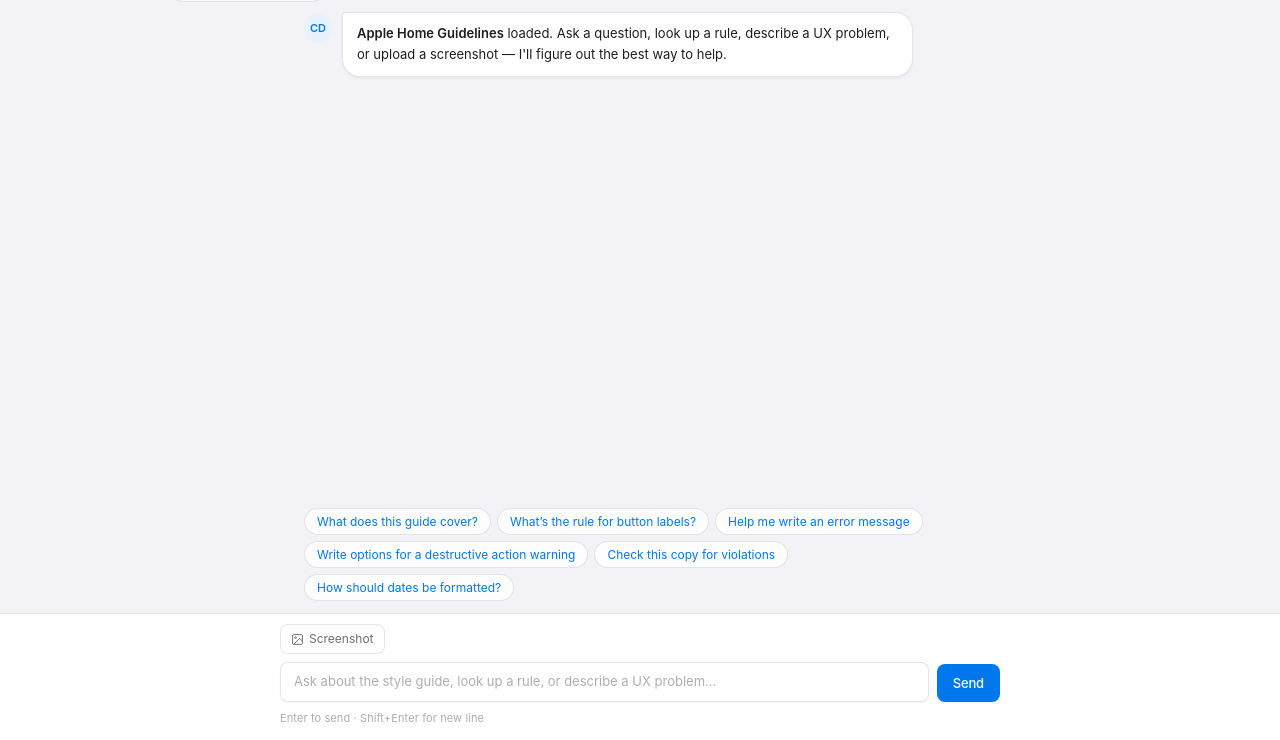
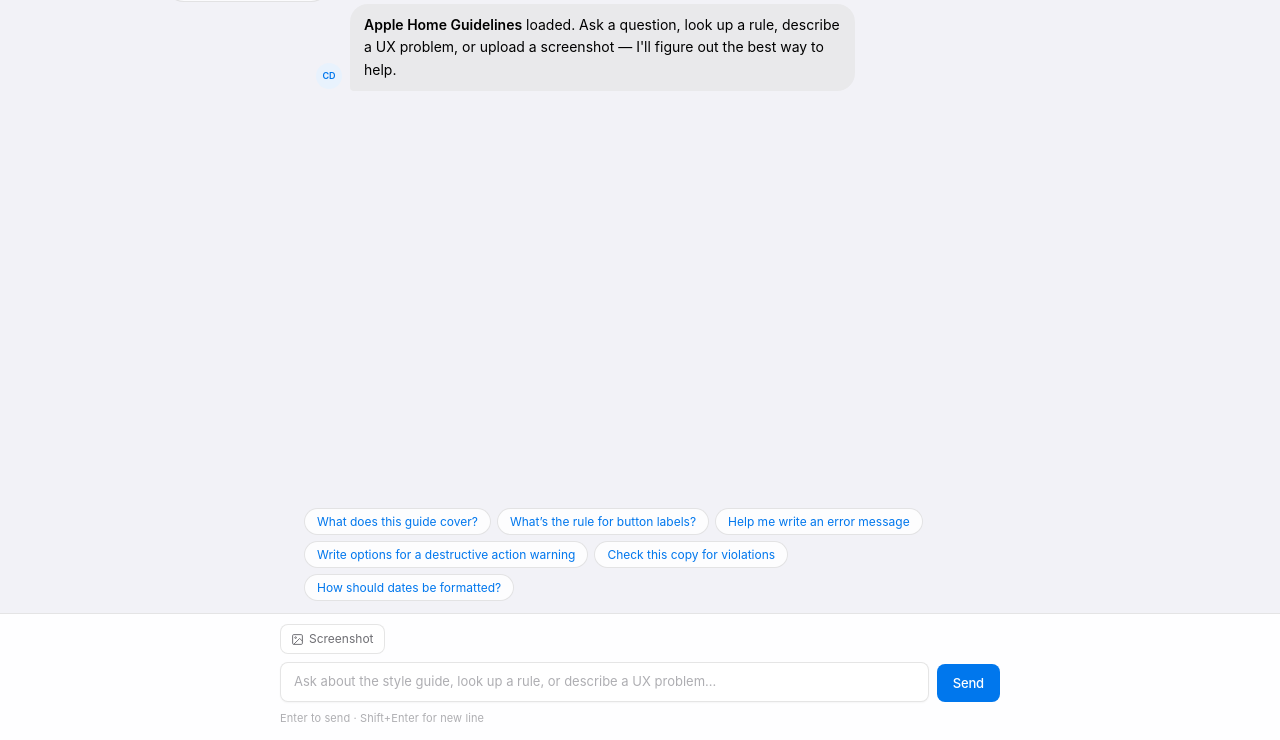
Before and after one commit to keri-maijala/content-design-agent, a plain HTML site: page index.html in a window 1280 px wide. Shown: the part 60-800 px from the top of the page. Drawn offline with Linux system fonts and the light colour scheme.

Commit message:
Add files via upload

```diff
--- a/index.html
+++ b/index.html
@@ -318,12 +318,12 @@
   .chat-scroll {
     flex: 1;
     overflow-y: auto;
-    padding: 24px 0;
+    padding: 16px 0 8px;
     display: flex;
     flex-direction: column;
-    gap: 16px;
+    gap: 4px; /* tight like Messages — spacing comes from bubble shape */
   }
-  .chat-inner { max-width: 720px; margin: 0 auto; width: 100%; padding: 0 24px; }
+  .chat-inner { max-width: 680px; margin: 0 auto; width: 100%; padding: 0 16px; }
 
   /* ── Empty state ── */
   .empty-state {
@@ -351,37 +351,53 @@
   .empty-state p { font-size: 13px; max-width: 300px; line-height: 1.6; }
 
   /* ── Messages ── */
-  .msg { display: flex; gap: 10px; align-items: flex-start; }
+  /* ── Messages — iOS iMessage bubble style ── */
+  .msg {
+    display: flex;
+    gap: 8px;
+    align-items: flex-end; /* align to bottom so tail meets bubble base */
+    margin-bottom: 2px;
+  }
   .msg.user { flex-direction: row-reverse; }
+
+  /* Avatar — small, sits at bottom of bubble stack */
   .avatar {
-    width: 28px; height: 28px;
+    width: 26px; height: 26px;
     border-radius: 50%;
     display: flex; align-items: center; justify-content: center;
-    font-size: 11px;
+    font-size: 9px;
     font-weight: 600;
     flex-shrink: 0;
-    margin-top: 2px;
+    margin-bottom: 2px;
   }
   .avatar.ai { background: var(--accent-bg); color: var(--accent); }
-  .avatar.user { background: var(--surface); border: 0.5px solid var(--border); color: var(--text-2); font-size: 10px; box-shadow: 0 1px 2px rgba(0,0,0,.06); }
+  .avatar.user { background: var(--surface); border: 0.5px solid var(--border); color: var(--text-2); }
+
+  /* Bubble base */
   .bubble {
-    max-width: 85%;
+    max-width: 78%;
     padding: 10px 14px;
-    border-radius: 18px;
-    font-size: 13px;
-    line-height: 1.65;
+    font-size: 14px;
+    line-height: 1.6;
+    position: relative;
+    word-wrap: break-word;
   }
+
+  /* AI bubble — left side, light gray, tail bottom-left */
   .bubble.ai {
-    background: var(--surface);
-    border: 0.5px solid var(--border);
-    border-top-left-radius: 4px;
-    box-shadow: 0 1px 3px rgba(0,0,0,.06);
+    background: #e9e9eb;
+    color: #000;
+    border-radius: 18px 18px 18px 4px;
+    border: none;
   }
+
+  /* User bubble — right side, blue, tail bottom-right */
   .bubble.user {
     background: var(--accent);
     color: #fff;
-    border-top-right-radius: 4px;
+    border-radius: 18px 18px 4px 18px;
   }
+
   .bubble.loading { color: var(--text-3); font-style: italic; }
   .bubble p { margin-bottom: 6px; }
   .bubble p:last-child { margin-bottom: 0; }
```
